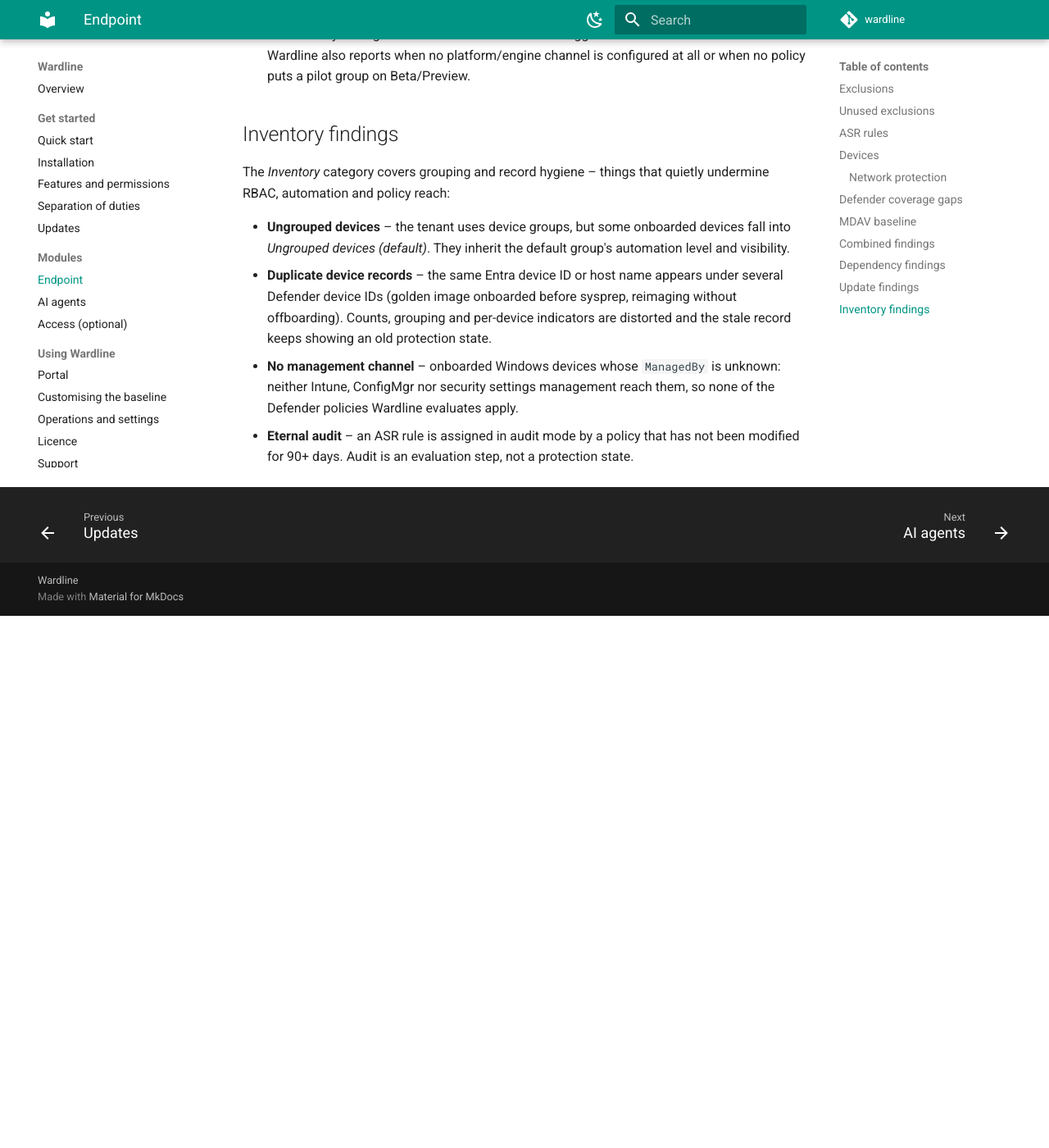
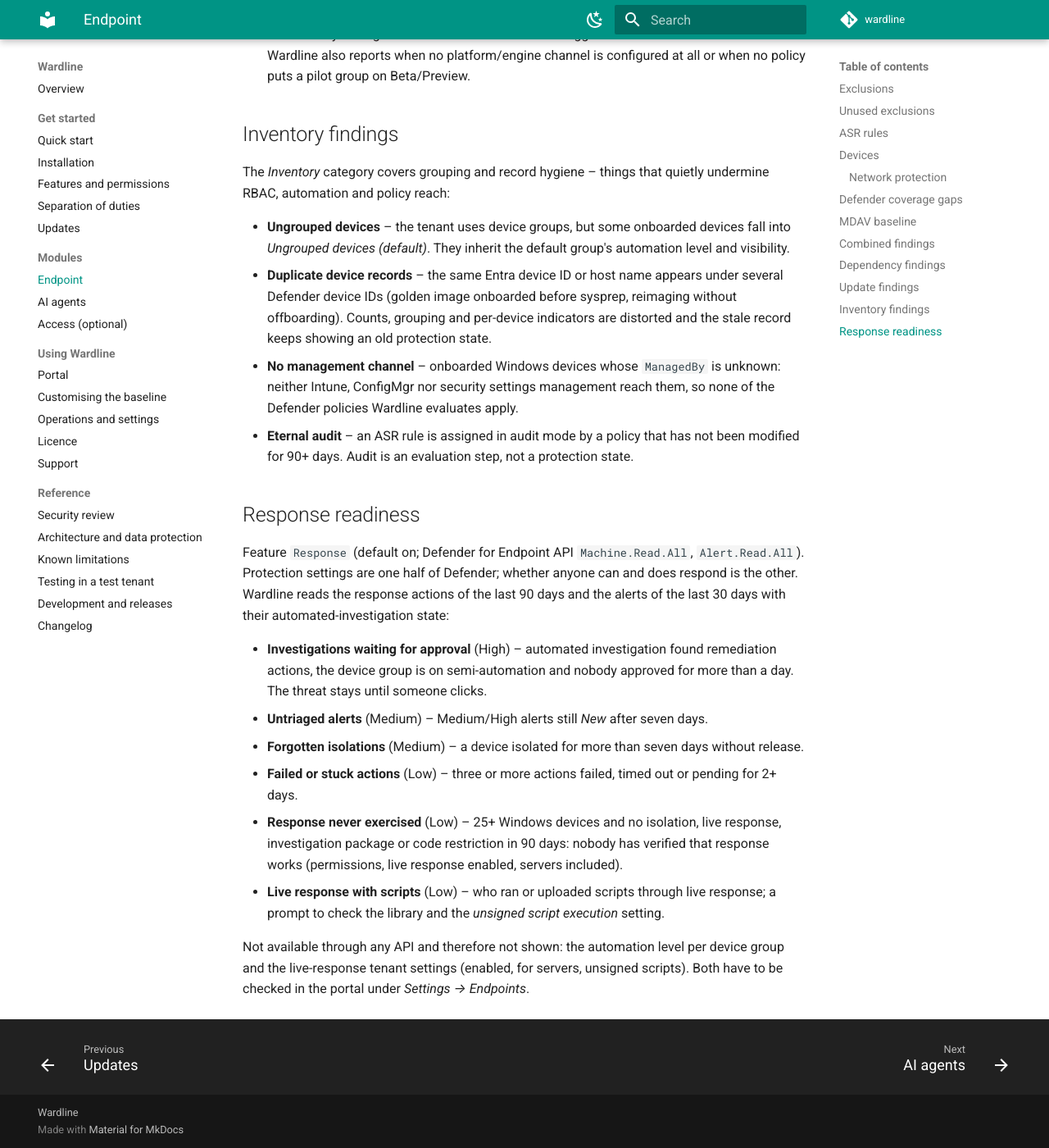
Before and after one commit to dominikhoefling/gapsio, an MkDocs documentation site: the page built from docs/modules/endpoint.md, in a window 1280 px wide and 1400 px high, scrolled down 3550 px. Shown: the whole window at 82% size. Built offline with MkDocs 1.6.1 and Material for MkDocs 9.7.7, drawn with Linux system fonts in a browser that asks for light colours; comment, search, counter and statistics services are not loaded; before the commit the page ends 4301 px from its top, so only the background shows below that.

Commit message:
Response readiness findings (MDE machine actions, AIR approval state); Agents module labelled beta

````diff
--- a/docs/installation.md
+++ b/docs/installation.md
@@ -17,7 +17,7 @@ What the script does:
 |---|---|
 | `-ResourceGroup` | Resource group (created if it does not exist) |
 | `-Location westeurope` | Azure region |
-| `-Features Hunting,Indicators,Coverage,Agents` | Features to enable (default shown; `Core` is always included). See [features and permissions](permissions.md). |
+| `-Features Hunting,Indicators,Coverage,Response,Agents` | Features to enable (default shown; `Core` is always included). See [features and permissions](permissions.md). |
 | `-AdminGroupId <objectId>` | Group that additionally receives the *Wardline Administrator* role |
 | `-RestrictToAssignedUsers` | Only assigned users may sign in (otherwise all users of the tenant can open "My access" when the Access feature is on) |
 | `-SnapshotRetentionDays 730` | Retention of the dated snapshots (storage lifecycle and, with `-EnableImmutability`, the WORM period; default 365) |
--- a/docs/modules/endpoint.md
+++ b/docs/modules/endpoint.md
@@ -114,3 +114,24 @@ and policy reach:
   nor security settings management reach them, so none of the Defender policies Wardline evaluates apply.
 - **Eternal audit** – an ASR rule is assigned in audit mode by a policy that has not been modified for 90+ days.
   Audit is an evaluation step, not a protection state.
+
+## Response readiness
+
+Feature `Response` (default on; Defender for Endpoint API `Machine.Read.All`, `Alert.Read.All`). Protection
+settings are one half of Defender; whether anyone can and does respond is the other. Wardline reads the response
+actions of the last 90 days and the alerts of the last 30 days with their automated-investigation state:
+
+- **Investigations waiting for approval** (High) – automated investigation found remediation actions, the device
+  group is on semi-automation and nobody approved for more than a day. The threat stays until someone clicks.
+- **Untriaged alerts** (Medium) – Medium/High alerts still *New* after seven days.
+- **Forgotten isolations** (Medium) – a device isolated for more than seven days without release.
+- **Failed or stuck actions** (Low) – three or more actions failed, timed out or pending for 2+ days.
+- **Response never exercised** (Low) – 25+ Windows devices and no isolation, live response, investigation
+  package or code restriction in 90 days: nobody has verified that response works (permissions, live response
+  enabled, servers included).
+- **Live response with scripts** (Low) – who ran or uploaded scripts through live response; a prompt to check
+  the library and the *unsigned script execution* setting.
+
+Not available through any API and therefore not shown: the automation level per device group and the
+live-response tenant settings (enabled, for servers, unsigned scripts). Both have to be checked in the portal
+under *Settings → Endpoints*.
--- a/docs/separation-of-duties.md
+++ b/docs/separation-of-duties.md
@@ -10,7 +10,7 @@ Roles: Application Administrator (apps) and Privileged Role Administrator (conse
 
 ```powershell
 az login
-./setup/New-WardlineAppRegistrations.ps1 -Features Hunting,Indicators,Coverage,Agents -AdminGroupId <objectId>
+./setup/New-WardlineAppRegistrations.ps1 -Features Hunting,Indicators,Coverage,Response,Agents -AdminGroupId <objectId>
 ```
 
 This creates (idempotently):
@@ -27,7 +27,7 @@ Hand over both app IDs to the Azure team.
 No Entra admin role needed.
 
 ```powershell
-./setup/Install-Wardline.ps1 -ResourceGroup rg-wardline -PortalAppId <portal appId> -DataAppId <data appId> -Features Hunting,Indicators,Coverage,Agents
+./setup/Install-Wardline.ps1 -ResourceGroup rg-wardline -PortalAppId <portal appId> -DataAppId <data appId> -Features Hunting,Indicators,Coverage,Response,Agents
 ```
 
 The script adds the redirect URI to the portal app and the federated credential to the data app if it is allowed to.
@@ -51,6 +51,6 @@ managed identity and audience `api://AzureADTokenExchange`. Storage access alway
 Install with `-SkipPermissionGrant`. The script prints the command for the identity team:
 
 ```powershell
-./setup/Grant-WardlinePermissions.ps1 -PrincipalId <objectId of the managed identity> -Features Hunting,Indicators,Coverage,Agents -Prune
+./setup/Grant-WardlinePermissions.ps1 -PrincipalId <objectId of the managed identity> -Features Hunting,Indicators,Coverage,Response,Agents -Prune
 ./setup/Grant-WardlinePermissions.ps1 -Features Hunting,Agents -ShowOnly     # preview
 ```
--- a/docs/trust.md
+++ b/docs/trust.md
@@ -24,7 +24,7 @@ and listed on [features and permissions](permissions.md). Show exactly what an i
 changing anything:
 
 ```powershell
-./setup/Install-Wardline.ps1 -ShowPermissions -Features Hunting,Indicators,Coverage,Agents
+./setup/Install-Wardline.ps1 -ShowPermissions -Features Hunting,Indicators,Coverage,Response,Agents
 ```
 
 Who holds the permissions is your choice: the managed identity of the Function App (default) or a data-access app
````
Also changed, not shown: CHANGELOG.md (+2 -1 lines), docs/modules/access.md (+1 -1 lines), docs/permissions.md (+2 -1 lines), 9 other files.
